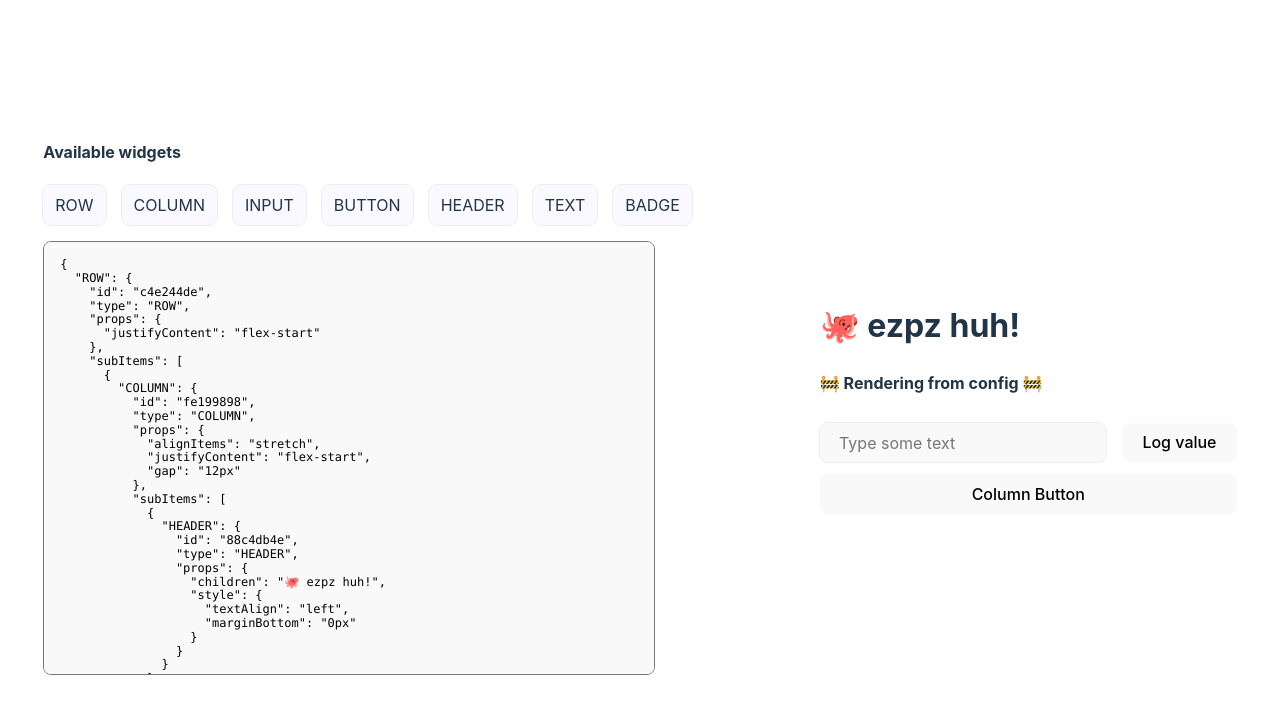
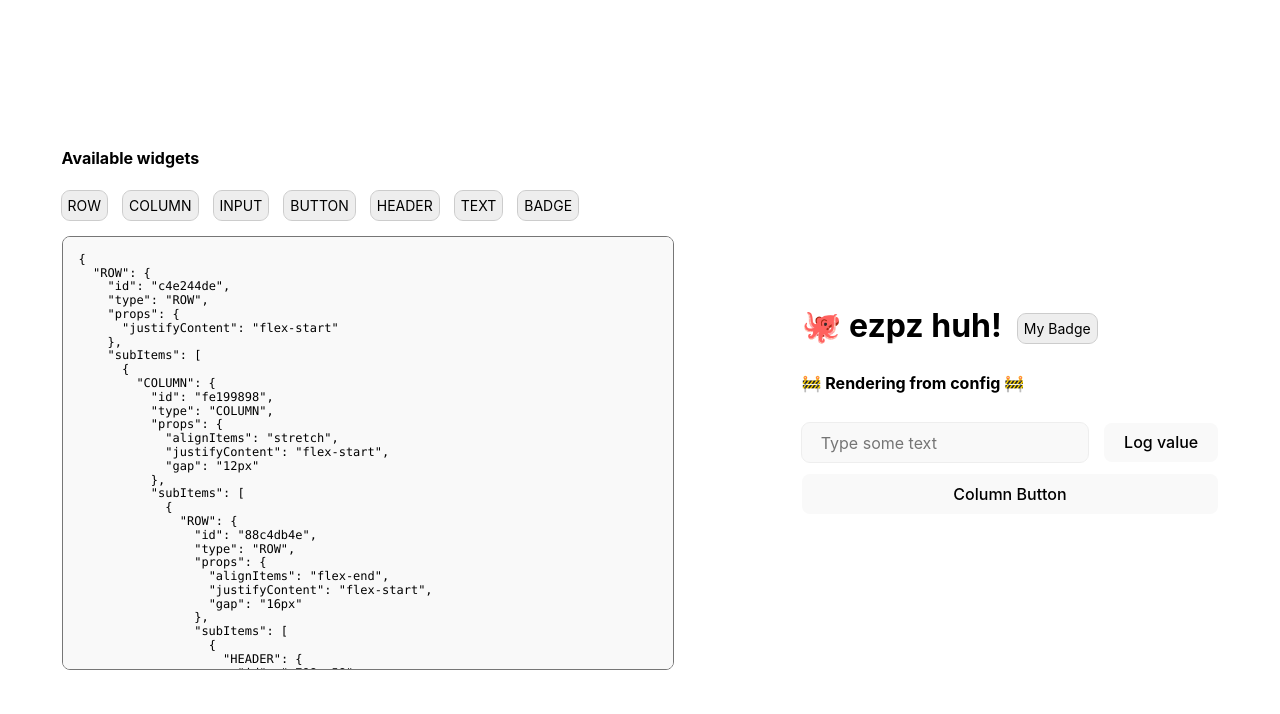
Before and after one commit to ornelasEduardo/ezpz, a React (Vite) app: page / in a window 1280 px wide. Shown: the top 714 px of the page. Built offline with nearby package versions, Linux system fonts and the light colour scheme.

Commit message:
Adds badge to config and adjusts styling

```diff
--- a/src/config.tsx
+++ b/src/config.tsx
@@ -19,13 +19,35 @@ export const config = {
           },
           subItems: [
             {
-              HEADER: {
+              ROW: {
                 id: generateId(),
-                type: "HEADER",
+                type: "ROW",
                 props: {
-                  children: "🐙 ezpz huh!",
-                  style: { textAlign: "left", marginBottom: "0px" },
+                  alignItems: "flex-end",
+                  justifyContent: "flex-start",
+                  gap: "16px",
                 },
+                subItems: [
+                  {
+                    HEADER: {
+                      id: generateId(),
+                      type: "HEADER",
+                      props: {
+                        children: "🐙 ezpz huh!",
+                        style: { textAlign: "left", marginBottom: "0px" },
+                      },
+                    },
+                  },
+                  {
+                    BADGE: {
+                      id: generateId(),
+                      type: "BADGE",
+                      props: {
+                        children: "My Badge",
+                      },
+                    },
+                  },
+                ],
               },
             },
             {
--- a/src/index.css
+++ b/src/index.css
@@ -2,10 +2,6 @@
   font-family: Inter, system-ui, Avenir, Helvetica, Arial, sans-serif;
   line-height: 1.5;
   font-weight: 400;
-
-  color-scheme: light dark;
-  color: rgba(255, 255, 255, 0.87);
-  background-color: #242424;
 
   font-synthesis: none;
   text-rendering: optimizeLegibility;
@@ -43,7 +39,7 @@ button {
   font-size: 1em;
   font-weight: 500;
   font-family: inherit;
-  background-color: #1a1a1a;
+  background-color: #f9f9f9;
   cursor: pointer;
   transition: border-color 0.25s;
 }
@@ -53,19 +49,6 @@ button:hover {
 button:focus,
 button:focus-visible {
   outline: 4px auto -webkit-focus-ring-color;
-}
-
-@media (prefers-color-scheme: light) {
-  :root {
-    color: #213547;
-    background-color: #ffffff;
-  }
-  a:hover {
-    color: #747bff;
-  }
-  button {
-    background-color: #f9f9f9;
-  }
 }
 
 /*! normalize.css v8.0.1 | MIT License | github.com/necolas/normalize.css */
--- a/src/quecool/components/Badge/index.tsx
+++ b/src/quecool/components/Badge/index.tsx
@@ -1,9 +1,10 @@
 const Badge = ({ children }: any) => {
   const style = {
-    padding: "8px 12px",
-    outline: "1px solid #eee",
-    background: "#f9f9ff",
+    padding: "4px 6px",
+    outline: "1px solid #ccc",
+    background: "#eee",
     borderRadius: "8px",
+    fontSize: "14px",
   };
 
   return <div style={style}>{children}</div>;
```
